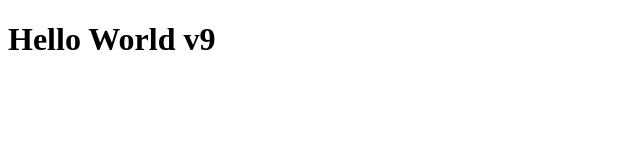
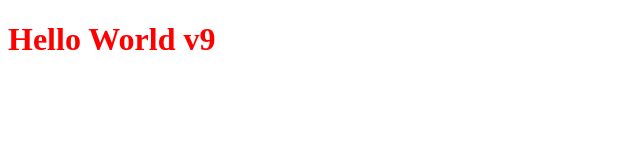
Before and after one commit to Heisenberg2004/learn-git, a plain HTML site: page index.html in a window 1280 px wide. Shown: the whole page, without its empty margins (0-640 px from the left). Drawn offline with Linux system fonts and the light colour scheme.

Commit message:
add title color

```diff
--- a/index.html
+++ b/index.html
@@ -3,9 +3,10 @@
   <head>
     <meta charset="UTF-8" />
     <meta name="viewport" content="width=device-width, initial-scale=1.0" />
+    <link rel="stylesheet" href="style.css" />
     <title>Document</title>
   </head>
   <body>
-    <h1>Hello World v9</h1>
+    <h1 class="title">Hello World v9</h1>
   </body>
 </html>
--- a/style.css
+++ b/style.css
@@ -0,0 +1,3 @@
+.title {
+  color: red;
+}
```
